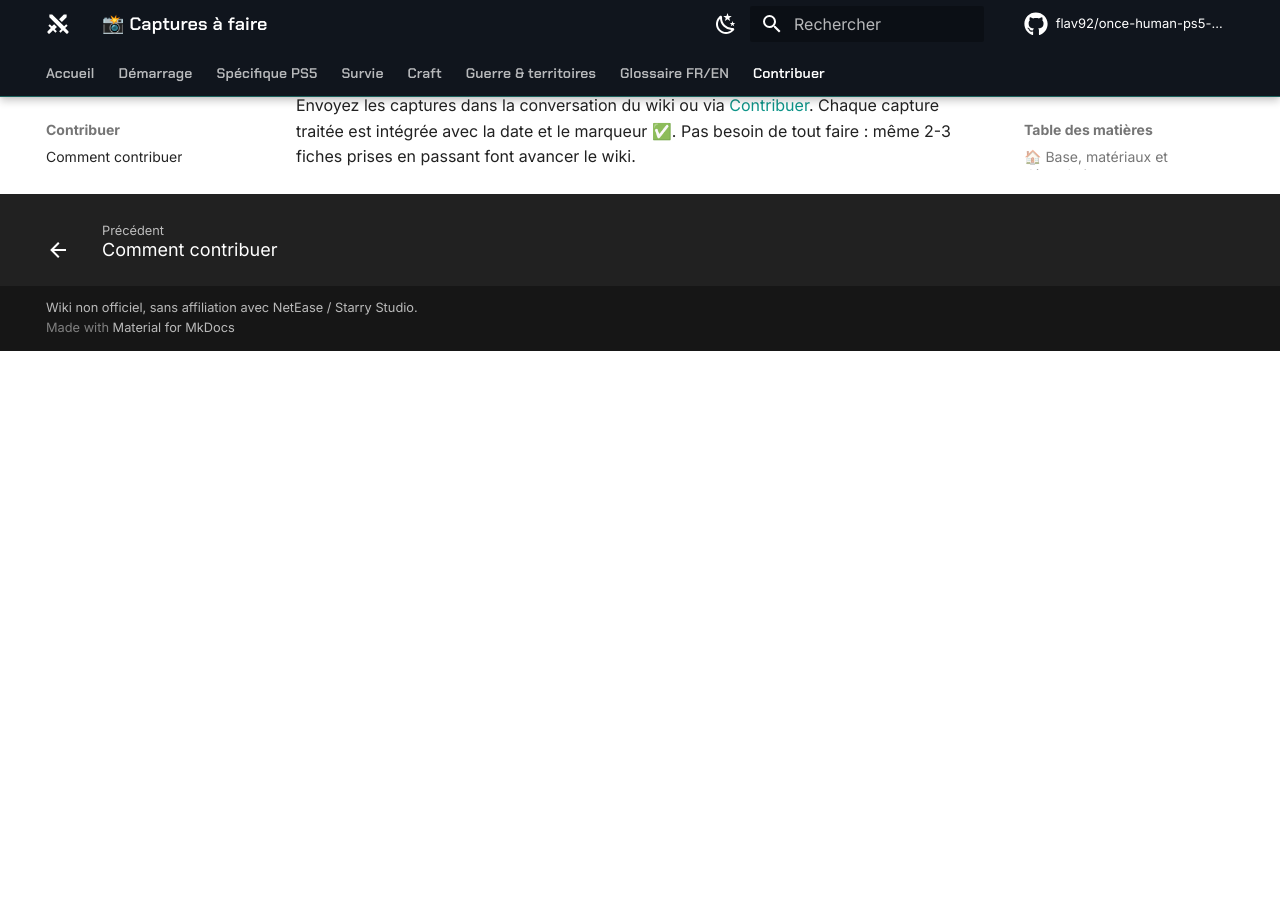
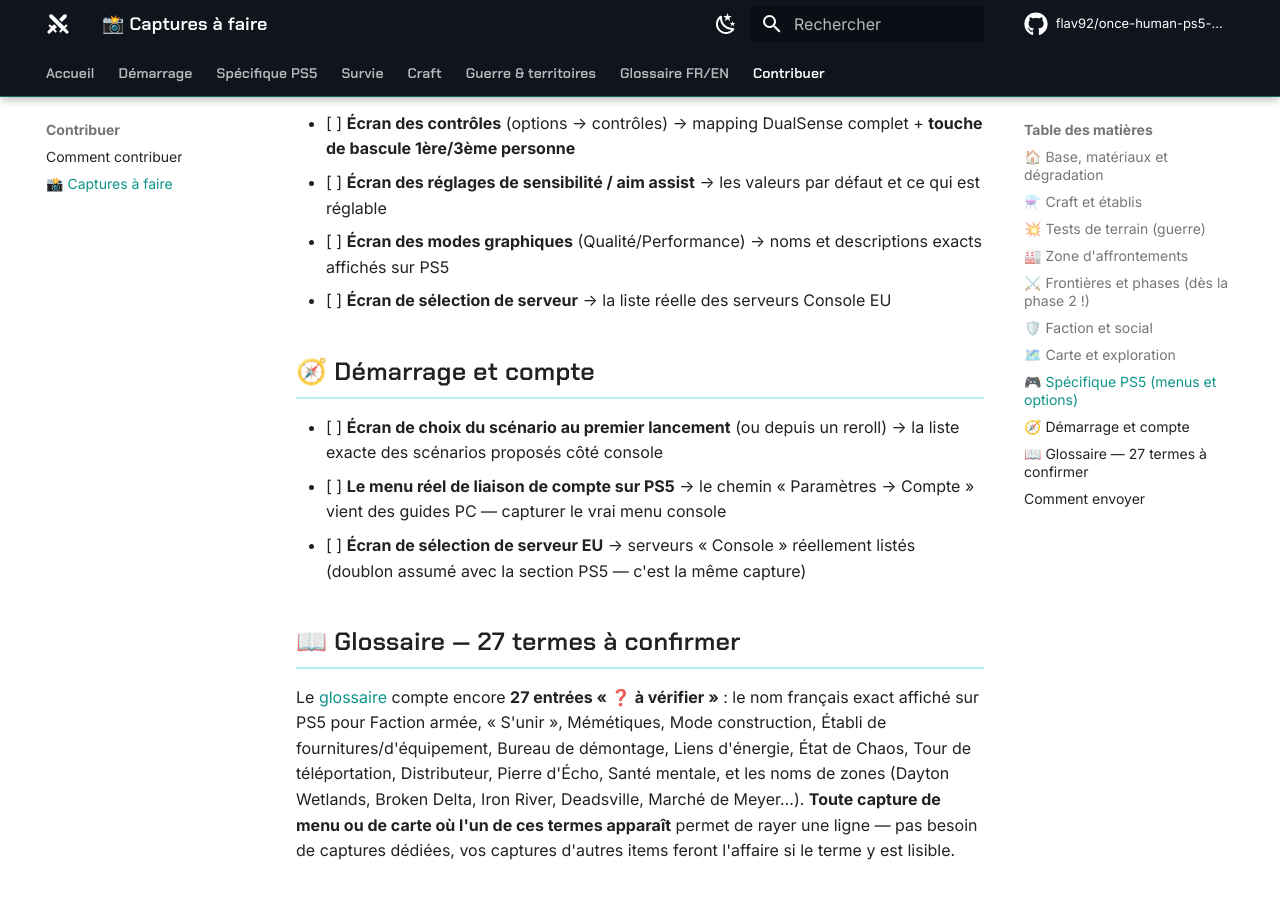
Before and after one commit to flav92/once-human-ps5-wiki, an MkDocs documentation site: the page built from docs/captures-a-faire.md, in a window 1280 px wide and 900 px high, scrolled down 3767 px. Built offline with MkDocs 1.6.1 and Material for MkDocs 9.7.7, drawn with Linux system fonts in a browser that asks for light colours; comment, search, counter and statistics services are not loaded; before the commit the page ends 4118 px from its top, so only the background shows below that; some of the changed text lies outside the part shown.

Commit message:
Liste de captures : 2e passe (démarrage, compte, glossaire, Mémétiques, marchands)
Co-Authored-By: Claude Fable 5 <noreply@anthropic.com>
Claude-Session: https://claude.ai/code/session_01TCxfqbazixhXZqmCd3gYVk

```diff
--- a/docs/captures-a-faire.md
+++ b/docs/captures-a-faire.md
@@ -1,6 +1,6 @@
 # 📸 Captures à faire — la liste de vérification
 
-*Dernière mise à jour : 8 septembre 2026 — liste complète après relecture intégrale du wiki*
+*Dernière mise à jour : 8 septembre 2026 — liste complète après double relecture intégrale du wiki (toutes pages + glossaire)*
 
 !!! warning "Pourquoi cette page"
     Ce wiki ne garde que des infos **prouvées par capture d'écran PS5**. Tout ce qui est listé ici est actuellement **incertain, estimé, hérité des guides PC ou basé sur la mémoire** — donc potentiellement faux. Une capture = une ligne rayée de cette liste et un ✅ daté sur le wiki.
@@ -18,6 +18,8 @@
 - [ ] **Infobulle de la zone de la ferme à eau sur la carte** → statut raidable ou non de l'emplacement
 - [ ] **Compteur de production des pompes à eau** (avec heure) → confirmer le rendement ~900 eaux contaminées / 2-3 h
 - [ ] **Écran de démolition d'une structure** → confirme-t-il un remboursement à **100 %** des matériaux ?
+- [ ] **Écran « Déplacer le territoire »** → confirmer gratuité + temps de recharge (~10 min, de mémoire)
+- [ ] **Écran Mémétiques** → paliers exacts du Réchaud avancé, du Four électrique et de la Fonte du tungstène (chiffres actuels de mémoire)
 
 ## ⚗️ Craft et établis
 
@@ -31,6 +33,9 @@
 - [ ] **Fiche du Résonateur protoïde** au Grand établi → confirmer la recette console (25 ferraille + 25 adhésif + 25 caoutchouc + 10 composants + 15 protoplasme vient en partie de sources PC)
 - [ ] **Banc de synthèse technologique avec un objet jaune inséré** → coût en ossements affiché, ce qu'on débloque
 - [ ] **Onglet Inventions technologiques** : une combinaison de matériaux qui marche → « Aperçu du résultat » + ce que ça produit
+- [ ] **Un corps d'arme de calibre moyen Palier III ou IV en loot** → confirmer les lieux d'obtention console (zones citées héritées des guides PC)
+- [ ] **Écran du marchand Nisa (caisses de sélection de mods)** → confirmer l'existence et le contenu sur console
+- [ ] **Dialogue de Margerie « l'Échange de poissons »** → confirmer l'obtention du plan de l'aquarium sur console
 
 ## 💥 Tests de terrain (guerre)
 
@@ -76,6 +81,16 @@
 - [ ] **Écran des modes graphiques** (Qualité/Performance) → noms et descriptions exacts affichés sur PS5
 - [ ] **Écran de sélection de serveur** → la liste réelle des serveurs Console EU
 
+## 🧭 Démarrage et compte
+
+- [ ] **Écran de choix du scénario au premier lancement** (ou depuis un reroll) → la liste exacte des scénarios proposés côté console
+- [ ] **Le menu réel de liaison de compte sur PS5** → le chemin « Paramètres → Compte » vient des guides PC — capturer le vrai menu console
+- [ ] **Écran de sélection de serveur EU** → serveurs « Console » réellement listés (doublon assumé avec la section PS5 — c'est la même capture)
+
+## 📖 Glossaire — 27 termes à confirmer
+
+Le [glossaire](glossaire.md) compte encore **27 entrées « ❓ à vérifier »** : le nom français exact affiché sur PS5 pour Faction armée, « S'unir », Mémétiques, Mode construction, Établi de fournitures/d'équipement, Bureau de démontage, Liens d'énergie, État de Chaos, Tour de téléportation, Distributeur, Pierre d'Écho, Santé mentale, et les noms de zones (Dayton Wetlands, Broken Delta, Iron River, Deadsville, Marché de Meyer…). **Toute capture de menu ou de carte où l'un de ces termes apparaît** permet de rayer une ligne — pas besoin de captures dédiées, vos captures d'autres items feront l'affaire si le terme y est lisible.
+
 ## Comment envoyer
 
 Envoyez les captures dans la conversation du wiki ou via [Contribuer](contribuer.md). Chaque capture traitée est intégrée avec la date et le marqueur ✅. Pas besoin de tout faire : même 2-3 fiches prises en passant font avancer le wiki.
```
